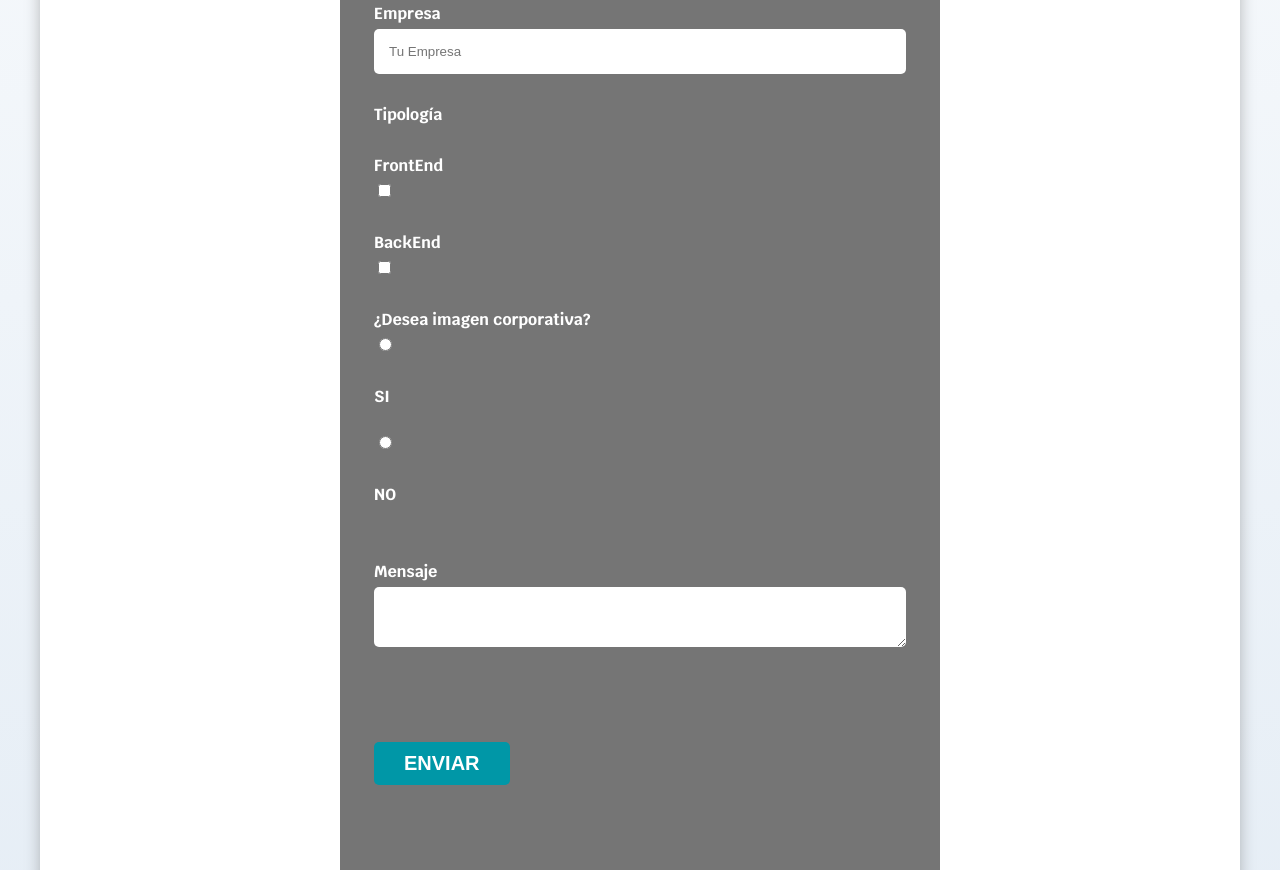
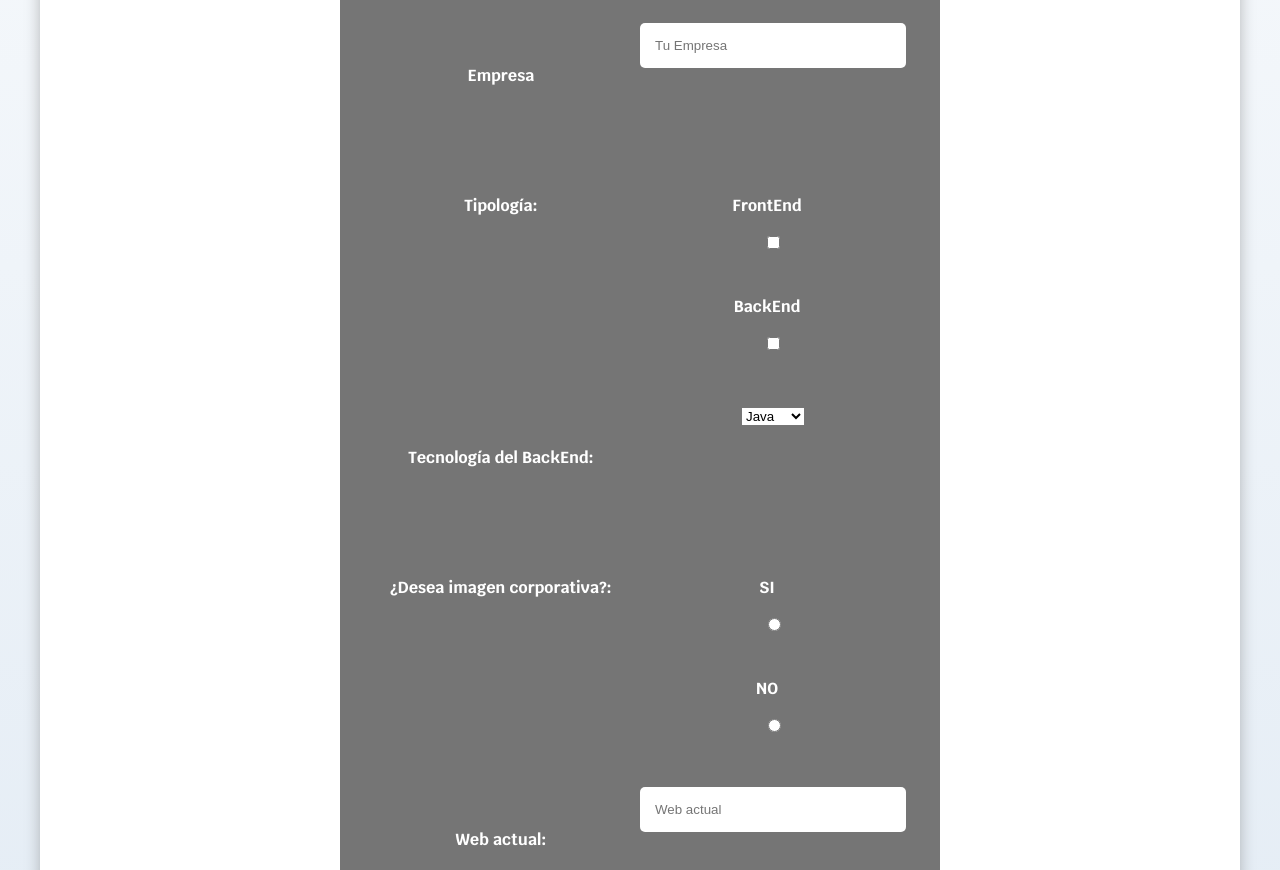
Before and after one commit to ElGache/Freelancer, a plain HTML site: page presupuesto.html in a window 1280 px wide. Shown: the part 786-1656 px from the top of the page. Drawn offline with Linux system fonts and the light colour scheme.

Commit message:
21/11/2023
Hice mas que nada, cambios en el css.pp
Y en la pagina de presupuestos

```diff
--- a/css/stylepp.css
+++ b/css/stylepp.css
@@ -5,6 +5,14 @@
     --secundario: #0097A7;
     --gris: #757575;
     --grisClaro: #DFE9F3;
+}
+
+.titulo span {
+    font-size: 2rem;
+}
+
+.titulo{
+    text-align: center  ;
 }
 
 html {
@@ -54,18 +62,19 @@ body {
 }
 
 .contenedor {
+    text-align: center;
     max-width: 120rem;
     margin: 0 auto;/* esto establece automaticamente un margen horizonteal a derecha e izquierda*/
 }
 
-@media (min-width: 768px) {
+
     .contenedor-campos {
         display: grid;
-        grid-template-columns: 50% 50%;
-        grid-template-rows: auto auto 2rem ;
+        grid-template-columns: 100%;
+        grid-template-rows: auto auto 4rem ;
         column-gap: 1rem;
     }/*esto nos va colocar las columnas y lineas*/
-}
+
 
 .hero {
     background-image: url(../img/hero.jpg);
@@ -149,7 +158,7 @@ body {
     .contenedor-campos {
         display: grid;
         grid-template-columns: 100%;
-        grid-template-rows: auto auto 50rem ;/*alto de la caja gris*/
+        grid-template-rows: auto auto 4rem ;/*alto de la caja gris*/
     }
 }
 
@@ -163,11 +172,8 @@ body {
     font-weight: bold;
     margin-bottom: .5rem;
     display: block;
+
 }/*coloca y da estilo a los label que son los titulos en plan: empresa, tipologia, html . . .*/
-
-.campo form{
-
-}
 
 .input-text {
     width: 100%; /*esto hace que pille el 100% de espacio para ingresar datos*/
@@ -179,3 +185,41 @@ body {
 .footer {
     text-align: center;
 }
+
+.col-25 {
+    float: left;
+    width: 25%;
+    margin-top: 6px;
+}
+
+.col-75 {
+    float: right;
+    width: 75%;
+    margin-top: 6px;
+}
+
+@media (min-width: 768px) {
+    .col-25{
+      width: 50%;
+      margin-top: 0;
+    }
+}
+
+@media (min-width: 768px) {
+    .col-75{
+      width: 50%;
+      margin-top: 0;
+    }
+}
+
+label {
+    padding: 12px 12px 12px 0;
+    display: inline-block;
+}
+
+.row::before {
+    content: "";
+    display: table;
+    clear: both;
+    margin-bottom:5rem;
+  }
--- a/presupuesto.html
+++ b/presupuesto.html
@@ -6,7 +6,7 @@
         <link rel="preconnect" href="https://fonts.googleapis.com">
         <link rel="preconnect" href="https://fonts.gstatic.com" crossorigin>
         <link href="https://fonts.googleapis.com/css2?family=Krub:wght@700&display=swap" rel="stylesheet">
-    <title>Presupuestos</title>
+        <title>Luca Alexandre Freelancer</title>
     </head>
     <body>
         <header>
@@ -40,28 +40,78 @@
             <form id="formulario" class="formulario">
                 <legend>Ingresa tu información</legend>
                 <fieldset> <!--Esto es la caja-->
-                    <div class="contenedor-campos">
+                    <section class="contenedor-campos">
                         <div class="campo">
+                            <div class="row">
+                                <div class="col-25">
                                     <label>Empresa</label>
+                                </div>
+                                <div class="col-75">
                                     <input class="input-text" type="text" placeholder="Tu Empresa">
-                            <label>Tipología</label>
-                            <form class="campo">
+                                </div>
+                            </div>
+
+
+                            <div class="row">
+                                <div class="col-25">
+                                    <label>Tipología:</label>
+                                </div>
+                                <div class="col-75">
+                                    <form>
                                         <label for="html">FrontEnd</label>
                                         <input type="checkbox" id="FrontEnd" name="FrontEnd" value="FrontEnd">
                                         <label for="css">BackEnd</label>
                                         <input type="checkbox" id="BackEnd" name="BackEnd" value="BackEnd">
                                     </form>
-                            <label>¿Desea imagen corporativa?</label>
-                            <form class="campo">
+                                </div>
+                            </div>
+
+
+                            <div class="row">
+                                <div class="col-25">
+                                    <label for="BE">Tecnología del BackEnd:</label>
+                                </div>
+                                <div class="col-75">
+                                    <select id="tecnologias" name="tecnologias">
+                                        <option value="Java">Java</option>
+                                        <option value="PHP">PHP</option>
+                                        <option value="Python">Python</option>
+                                        <option value="C++">C++</option>
+                                    </select>
+                                </div>
+                            </div>
+
+
+                            <div class="row">
+                                <div class="col-25">
+                                    <label>¿Desea imagen corporativa?:</label>
+                                </div>
+                                <div class="col-75">
+                                    <form>
+                                        <label for="SI">SI</label>
                                         <input type="radio" id="SI" name="SI" value="SI">
-                                <label for="SI">SI</label><br>
+                                        <label for="NO">NO</label>
                                         <input type="radio" id="NO" name="NO" value="NO">
-                                <label for="NO">NO</label><br>
                                     </form>
-                            <div class="campo">
-                                <label>Mensaje</label>
-                                <textarea class="input-text"></textarea>
                                 </div>
+                            </div>
+
+
+                            <div class="row">
+                                <div class="col-25">
+                                    <label>Web actual:</label>
+                                </div>
+                                <div class="col-75">
+                                    <input class="input-text" type="text" placeholder="Web actual">
+                                </div>
+                            </div>
+
+                        </div>
+
+
+                    </section>
+                    <div>
+                        <textarea class="input-text"id="subject" name="subject" placeholder="Write something.." style="height:200px"></textarea>
                     </div>
                     <div>
                         <input class="boton w-sm-100" type="submit" value="Enviar">
```
Also changed, not shown: index.html (+1 -1 lines). Lines whose indentation alone changed are shown as unchanged.
